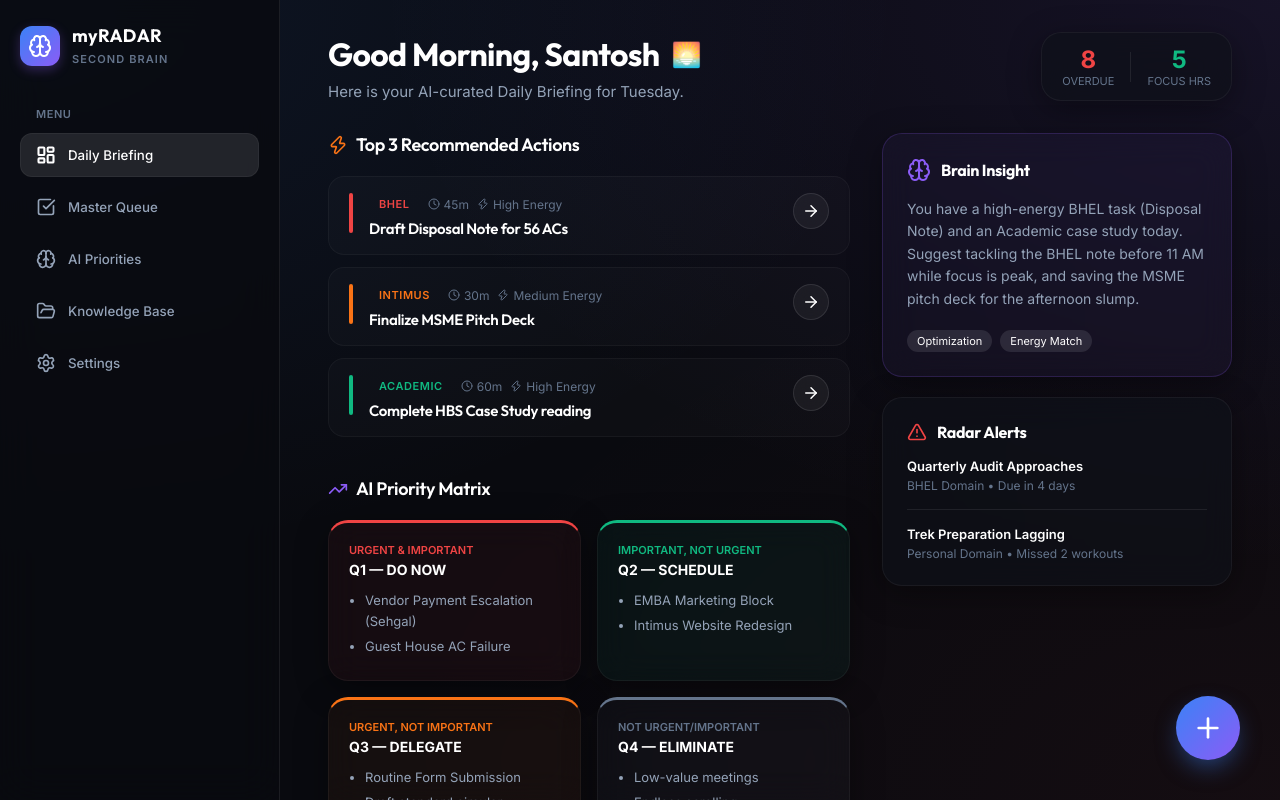
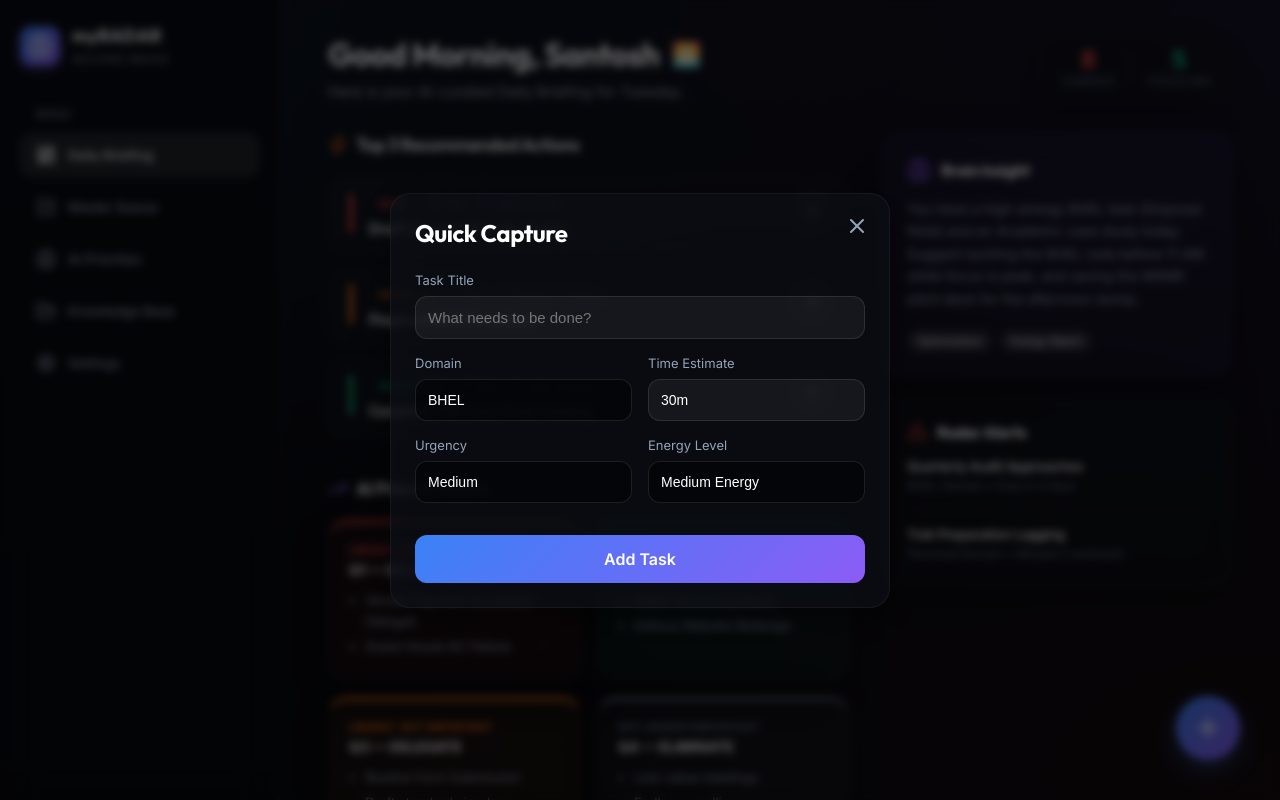
Before and after one commit to bhelnt81-bhel/myRADAR-my-second-brain, a React (Vite) app: page / in a window 1280 px wide. Both pictures are taken after a click on the button 1208 px from the left and 728 px from the top of the page. Built offline with nearby package versions, Linux system fonts and the light colour scheme.

Commit message:
feat: initialize core application layout with dashboard, task management, and capture modules

```diff
--- a/src/App.jsx
+++ b/src/App.jsx
@@ -3,6 +3,16 @@ import { motion, AnimatePresence } from 'framer-motion';
 import { LayoutDashboard, CheckSquare, Brain, FolderOpen, Settings, Plus, Mic } from 'lucide-react';
 import Dashboard from './components/Dashboard';
 import MasterQueue from './components/MasterQueue';
+import QuickCapture from './components/QuickCapture';
+
+const initialTasks = [
+  { id: 1, title: 'Draft Disposal Note for 56 ACs', domain: 'BHEL', domainColor: 'var(--accent-bhel)', urgency: 'High', energy: 'High', time: '45m', status: 'pending' },
+  { id: 2, title: 'Finalize MSME Pitch Deck', domain: 'Intimus', domainColor: 'var(--accent-intimus)', urgency: 'High', energy: 'Medium', time: '30m', status: 'pending' },
+  { id: 3, title: 'Complete HBS Case Study reading', domain: 'Academic', domainColor: 'var(--accent-academic)', urgency: 'Medium', energy: 'High', time: '60m', status: 'pending' },
+  { id: 4, title: 'Vendor Payment Escalation (Sehgal)', domain: 'BHEL', domainColor: 'var(--accent-bhel)', urgency: 'High', energy: 'Medium', time: '15m', status: 'pending' },
+  { id: 5, title: 'Review Claude API docs for Bot', domain: 'AI & Tech', domainColor: 'var(--accent-ai)', urgency: 'Low', energy: 'Low', time: '20m', status: 'pending' },
+  { id: 6, title: 'Book Himalayan Trek Guide', domain: 'Trekking', domainColor: 'var(--accent-trek)', urgency: 'Medium', energy: 'Low', time: '10m', status: 'completed' },
+];
 
 class ErrorBoundary extends React.Component {
   constructor(props) {
@@ -34,8 +44,27 @@ class ErrorBoundary extends React.Component {
 }
 
 export default function App() {
+  const [tasks, setTasks] = useState(initialTasks);
   const [activeTab, setActiveTab] = useState('dashboard');
   const [isCaptureOpen, setIsCaptureOpen] = useState(false);
+
+  const handleAddTask = (newTask) => {
+    const domainColors = {
+      'BHEL': 'var(--accent-bhel)',
+      'Intimus': 'var(--accent-intimus)',
+      'Academic': 'var(--accent-academic)',
+      'Trekking': 'var(--accent-trek)',
+      'AI & Tech': 'var(--accent-ai)',
+      'Personal': '#ec4899',
+    };
+
+    setTasks([...tasks, {
+      ...newTask,
+      id: Date.now(),
+      status: 'pending',
+      domainColor: domainColors[newTask.domain] || '#94a3b8'
+    }]);
+  };
 
   const navItems = [
     { id: 'dashboard', label: 'Daily Briefing', icon: LayoutDashboard },
@@ -90,7 +119,7 @@ export default function App() {
                 transition={{ duration: 0.3 }}
                 style={{ height: '100%' }}
               >
-                <Dashboard />
+                <Dashboard tasks={tasks} />
               </motion.div>
             )}
             {activeTab === 'tasks' && (
@@ -102,7 +131,7 @@ export default function App() {
                 transition={{ duration: 0.3 }}
                 style={{ height: '100%' }}
               >
-                <MasterQueue />
+                <MasterQueue tasks={tasks} setTasks={setTasks} />
               </motion.div>
             )}
             {activeTab !== 'dashboard' && activeTab !== 'tasks' && (
@@ -131,6 +160,12 @@ export default function App() {
       >
         <Plus size={32} />
       </motion.button>
+
+      <QuickCapture
+        isOpen={isCaptureOpen}
+        onClose={() => setIsCaptureOpen(false)}
+        onAdd={handleAddTask}
+      />
     </div>
   );
 }
--- a/src/components/Dashboard.jsx
+++ b/src/components/Dashboard.jsx
@@ -1,12 +1,6 @@
 import React from 'react';
 import { motion } from 'framer-motion';
 import { Clock, Zap, ArrowRight, TrendingUp, AlertTriangle, Brain } from 'lucide-react';
-
-const mockTasks = [
-  { id: 1, title: 'Draft Disposal Note for 56 ACs', domain: 'BHEL', domainColor: 'var(--accent-bhel)', urgency: 'High', energy: 'High', time: '45m' },
-  { id: 2, title: 'Finalize MSME Pitch Deck', domain: 'Intimus', domainColor: 'var(--accent-intimus)', urgency: 'High', energy: 'Medium', time: '30m' },
-  { id: 3, title: 'Complete HBS Case Study reading', domain: 'Academic', domainColor: 'var(--accent-academic)', urgency: 'Medium', energy: 'High', time: '60m' },
-];
 
 const quadrants = [
   { q: "Q1 — DO NOW", label: "Urgent & Important", bg: "rgba(239, 68, 68, 0.05)", border: "var(--accent-bhel)", tasks: ["Vendor Payment Escalation (Sehgal)", "Guest House AC Failure"] },
@@ -43,7 +37,9 @@ const TaskItem = ({ task, index }) => (
   </motion.div>
 );
 
-export default function Dashboard() {
+export default function Dashboard({ tasks }) {
+  const pendingTasks = tasks.filter(t => t.status !== 'completed');
+  const topTasks = pendingTasks.slice(0, 3);
   return (
     <div className="page-container">
       <div className="dashboard-header">
@@ -77,7 +73,7 @@ export default function Dashboard() {
           </div>
 
           <div style={{ display: 'flex', flexDirection: 'column', gap: 12 }}>
-            {mockTasks.map((task, i) => <TaskItem key={task.id} task={task} index={i} />)}
+            {topTasks.map((task, i) => <TaskItem key={task.id} task={task} index={i} />)}
           </div>
 
           <div style={{ display: 'flex', alignItems: 'center', gap: 8, marginTop: 40, marginBottom: 20 }}>
--- /dev/null
+++ b/src/components/QuickCapture.jsx
@@ -0,0 +1,172 @@
+import React, { useState } from 'react';
+import { motion, AnimatePresence } from 'framer-motion';
+import { X } from 'lucide-react';
+
+export default function QuickCapture({ isOpen, onClose, onAdd }) {
+  const [title, setTitle] = useState('');
+  const [domain, setDomain] = useState('BHEL');
+  const [urgency, setUrgency] = useState('Medium');
+  const [energy, setEnergy] = useState('Medium');
+  const [time, setTime] = useState('30m');
+
+  const handleSubmit = (e) => {
+    e.preventDefault();
+    if (!title.trim()) return;
+
+    onAdd({
+      title,
+      domain,
+      urgency,
+      energy,
+      time,
+    });
+
+    setTitle('');
+    onClose();
+  };
+
+  const domains = [
+    { id: 'BHEL', color: 'var(--accent-bhel)' },
+    { id: 'Intimus', color: 'var(--accent-intimus)' },
+    { id: 'Academic', color: 'var(--accent-academic)' },
+    { id: 'Trekking', color: 'var(--accent-trek)' },
+    { id: 'AI & Tech', color: 'var(--accent-ai)' },
+    { id: 'Personal', color: '#ec4899' },
+  ];
+
+  return (
+    <AnimatePresence>
+      {isOpen && (
+        <div style={{
+          position: 'fixed',
+          top: 0, left: 0, right: 0, bottom: 0,
+          background: 'rgba(0,0,0,0.6)',
+          backdropFilter: 'blur(4px)',
+          zIndex: 1000,
+          display: 'flex',
+          alignItems: 'center',
+          justifyContent: 'center',
+          padding: 20
+        }}>
+          <motion.div
+            initial={{ opacity: 0, y: 50, scale: 0.95 }}
+            animate={{ opacity: 1, y: 0, scale: 1 }}
+            exit={{ opacity: 0, y: 20, scale: 0.95 }}
+            className="glass-panel"
+            style={{ width: '100%', maxWidth: 500, padding: 24, position: 'relative' }}
+          >
+            <button
+              onClick={onClose}
+              style={{ position: 'absolute', top: 20, right: 20, color: 'var(--text-secondary)' }}
+            >
+              <X size={24} />
+            </button>
+
+            <h2 style={{ fontSize: 24, fontWeight: 700, marginBottom: 24 }}>Quick Capture</h2>
+
+            <form onSubmit={handleSubmit} style={{ display: 'flex', flexDirection: 'column', gap: 16 }}>
+              <div>
+                <label style={{ display: 'block', fontSize: 13, color: 'var(--text-secondary)', marginBottom: 8 }}>Task Title</label>
+                <input
+                  autoFocus
+                  value={title}
+                  onChange={e => setTitle(e.target.value)}
+                  placeholder="What needs to be done?"
+                  style={{
+                    width: '100%', padding: 12, borderRadius: 12,
+                    background: 'rgba(255,255,255,0.05)',
+                    border: '1px solid rgba(255,255,255,0.1)',
+                    color: 'white', fontSize: 15, outline: 'none'
+                  }}
+                />
+              </div>
+
+              <div style={{ display: 'grid', gridTemplateColumns: '1fr 1fr', gap: 16 }}>
+                <div>
+                  <label style={{ display: 'block', fontSize: 13, color: 'var(--text-secondary)', marginBottom: 8 }}>Domain</label>
+                  <select
+                    value={domain}
+                    onChange={e => setDomain(e.target.value)}
+                    style={{
+                      width: '100%', padding: 12, borderRadius: 12,
+                      background: 'rgba(0,0,0,0.5)',
+                      border: '1px solid rgba(255,255,255,0.1)',
+                      color: 'white', fontSize: 14, outline: 'none',
+                      appearance: 'none'
+                    }}
+                  >
+                    {domains.map(d => <option key={d.id} value={d.id}>{d.id}</option>)}
+                  </select>
+                </div>
+                <div>
+                  <label style={{ display: 'block', fontSize: 13, color: 'var(--text-secondary)', marginBottom: 8 }}>Time Estimate</label>
+                  <input
+                    value={time}
+                    onChange={e => setTime(e.target.value)}
+                    placeholder="e.g. 30m, 2h"
+                    style={{
+                      width: '100%', padding: 12, borderRadius: 12,
+                      background: 'rgba(255,255,255,0.05)',
+                      border: '1px solid rgba(255,255,255,0.1)',
+                      color: 'white', fontSize: 14, outline: 'none'
+                    }}
+                  />
+                </div>
+              </div>
+
+              <div style={{ display: 'grid', gridTemplateColumns: '1fr 1fr', gap: 16 }}>
+                <div>
+                  <label style={{ display: 'block', fontSize: 13, color: 'var(--text-secondary)', marginBottom: 8 }}>Urgency</label>
+                  <select
+                    value={urgency}
+                    onChange={e => setUrgency(e.target.value)}
+                    style={{
+                      width: '100%', padding: 12, borderRadius: 12,
+                      background: 'rgba(0,0,0,0.5)',
+                      border: '1px solid rgba(255,255,255,0.1)',
+                      color: 'white', fontSize: 14, outline: 'none',
+                      appearance: 'none'
+                    }}
+                  >
+                    <option value="High">High</option>
+                    <option value="Medium">Medium</option>
+                    <option value="Low">Low</option>
+                  </select>
+                </div>
+                <div>
+                  <label style={{ display: 'block', fontSize: 13, color: 'var(--text-secondary)', marginBottom: 8 }}>Energy Level</label>
+                  <select
+                    value={energy}
+                    onChange={e => setEnergy(e.target.value)}
+                    style={{
+                      width: '100%', padding: 12, borderRadius: 12,
+                      background: 'rgba(0,0,0,0.5)',
+                      border: '1px solid rgba(255,255,255,0.1)',
+                      color: 'white', fontSize: 14, outline: 'none',
+                      appearance: 'none'
+                    }}
+                  >
+                    <option value="High">High Energy</option>
+                    <option value="Medium">Medium Energy</option>
+                    <option value="Low">Low Energy</option>
+                  </select>
+                </div>
+              </div>
+
+              <button
+                type="submit"
+                style={{
+                  width: '100%', padding: '14px 0', marginTop: 16,
+                  borderRadius: 12, background: 'linear-gradient(135deg, #3b82f6, #8b5cf6)',
+                  color: 'white', fontSize: 16, fontWeight: 600, border: 'none', cursor: 'pointer'
+                }}
+              >
+                Add Task
+              </button>
+            </form>
+          </motion.div>
+        </div>
+      )}
+    </AnimatePresence>
+  );
+}
```
Also changed, not shown: src/components/MasterQueue.jsx (+12 -14 lines).
